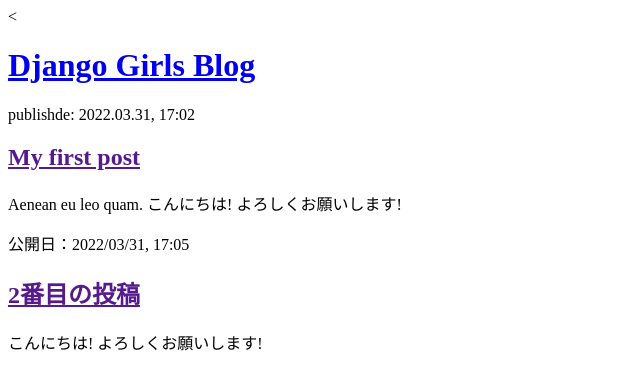
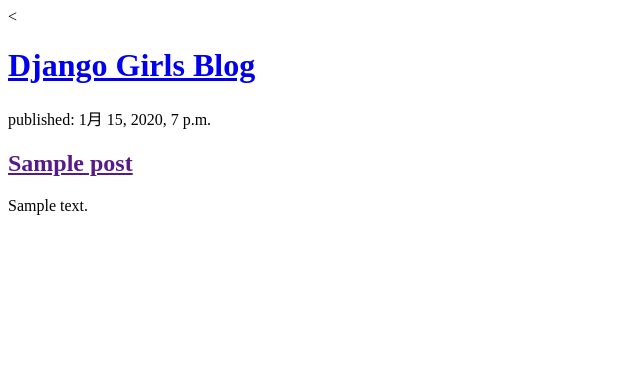
Before and after one commit to show3418/my-first-blog, a Django app: page / in a window 1280 px wide. Shown: the top 390 px of the page, without its empty margins (0-640 px from the left). Run offline with Django 3.2, Linux system fonts and the light colour scheme; tables that the repository leaves empty hold one stand-in row (values such as "Sample post").

Commit message:
Modified templates to display posts from database.

```diff
--- a/blog/templates/blog/post_list.html
+++ b/blog/templates/blog/post_list.html
@@ -9,17 +9,13 @@
       <h1><a href="/">Django Girls Blog</a></h1>
     </div>
 
-    <div class="">
-      <p>publishde: 2022.03.31, 17:02</p>
-      <h2><a href="">My first post</a></h2>
-      <p>Aenean eu leo quam. こんにちは! よろしくお願いします!</p>
+  {% for post in posts %}
+    <div>
+      <p>published: {{ post.published_date }}</p>
+      <h2><a href="">{{ post.title }}</a></h2>
+      <p>{{ post.text|linebreaksbr }}</p>
     </div>
-
-    <div class="">
-      <p>公開日：2022/03/31, 17:05</p>
-      <h2><a href="">2番目の投稿</a></h2>
-      <p>こんにちは! よろしくお願いします!</p>
-    </div>
+  {% endfor %}
 
   </body>
 </html>
--- a/blog/views.py
+++ b/blog/views.py
@@ -1,4 +1,8 @@
 from django.shortcuts import render
+from django.utils import timezone
+from .models import Post
 
 def post_list(request):
-    return render(request, 'blog/post_list.html', {})
+    posts = Post.objects.filter(published_date__lte=timezone.now()).order_by('published_date')
+#    return render(request, 'blog/post_list.html', {})
+    return render(request, 'blog/post_list.html', {'posts': posts})
```
